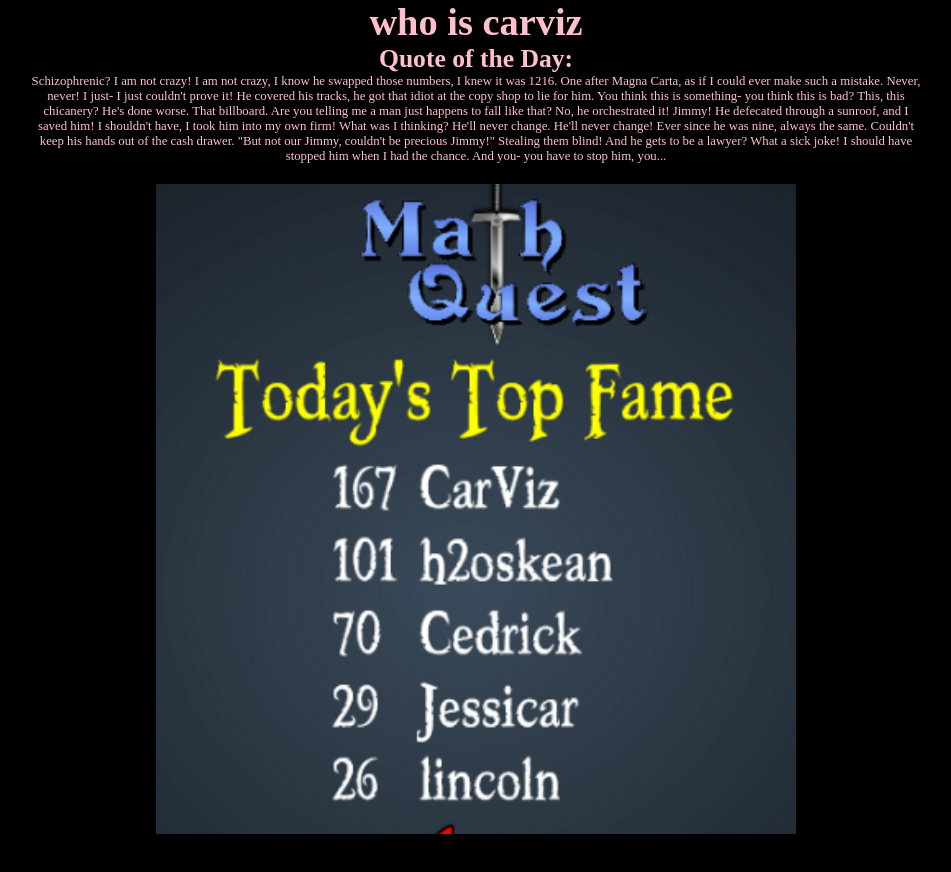
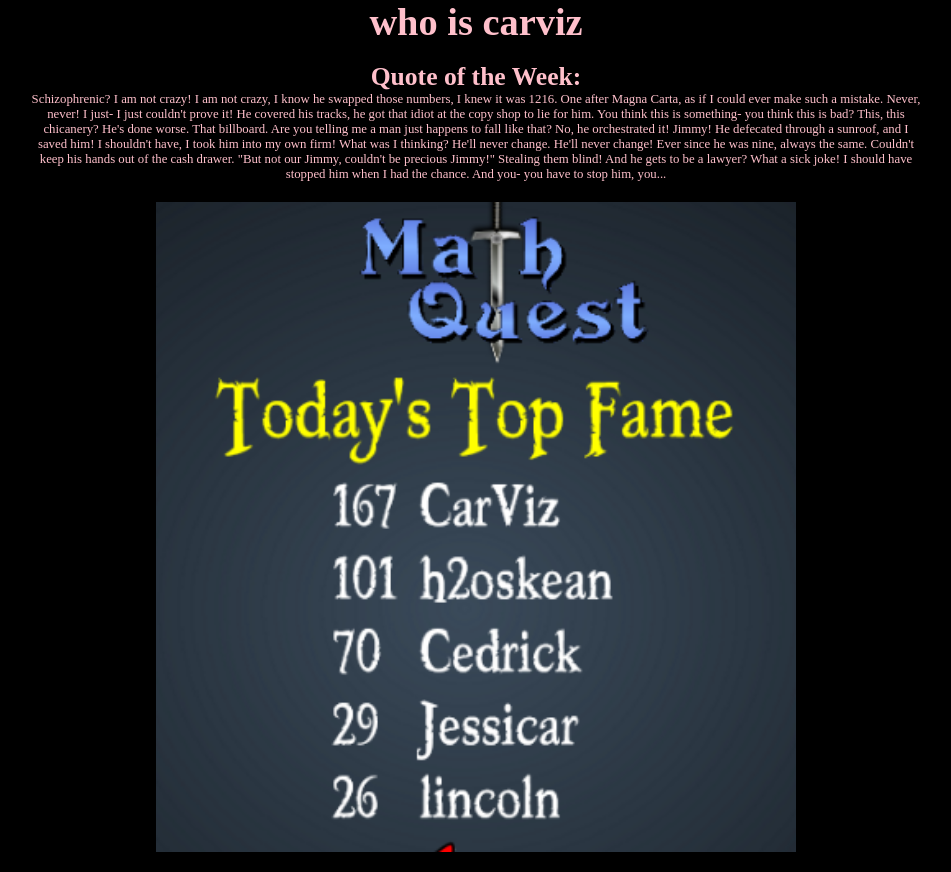
Before and after one commit to thfdhtd/thfdhtd.github.io, a plain HTML site: page index.html in a window 1280 px wide. Shown: the whole page, without its empty margins (164-1115 px from the left). Drawn offline with Linux system fonts and the light colour scheme.

Commit message:
Update index.html

```diff
--- a/index.html
+++ b/index.html
@@ -45,7 +45,8 @@
 </head>
 <body>
     <h1>who is carviz</h1>
-    <h2>Quote of the Day:</h2>
+    <br>
+    <h2>Quote of the Week:</h2>
     <p>Schizophrenic? I am not crazy! I am not crazy, I know he swapped those numbers, I knew it was 1216. One after Magna Carta, as if I could ever make such a mistake. Never, never! I just- I just couldn't prove it! He covered his tracks, he got that idiot at the copy shop to lie for him. You think this is something- you think this is bad? This, this chicanery? He's done worse. That billboard. Are you telling me a man just happens to fall like that? No, he orchestrated it! Jimmy! He defecated through a sunroof, and I saved him! I shouldn't have, I took him into my own firm! What was I thinking? He'll never change. He'll never change! Ever since he was nine, always the same. Couldn't keep his hands out of the cash drawer. "But not our Jimmy, couldn't be precious Jimmy!" Stealing them blind! And he gets to be a lawyer? What a sick joke! I should have stopped him when I had the chance. And you- you have to stop him, you...</p>
     <img id="Image" src="Screenshot_20231207_113609_Bloons_TD_6_NETFLIX.png" class="center" alt="Image">
 <script>
```
